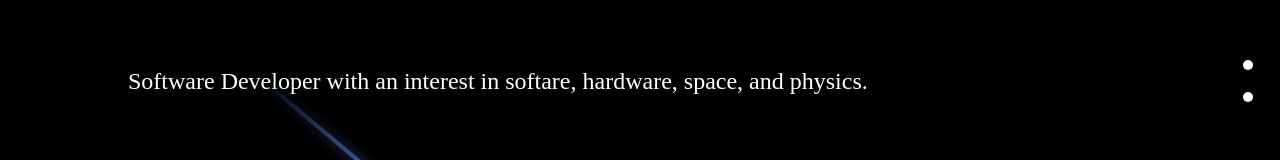
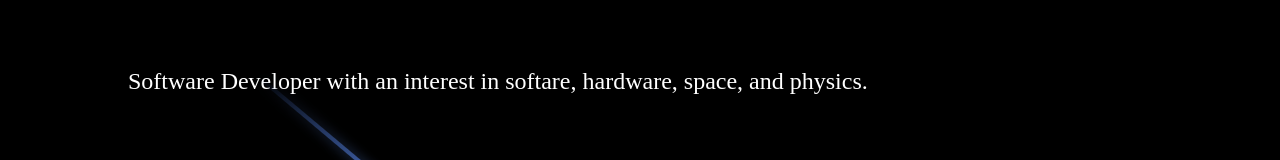
Before and after one commit to pziajski/personal-website, a React (Create React App) app: page / in a window 1280 px wide. Shown: the part 319-479 px from the top of the page. Built offline with nearby package versions, Linux system fonts and the light colour scheme.

Commit message:
removed page indicators

```diff
--- a/src/App.tsx
+++ b/src/App.tsx
@@ -1,12 +1,10 @@
 import './App.scss';
 import { MainContent } from './components/MainContent/MainContent';
-import { PageIndicator } from './components/PageIndicator/PageIndicator';
 
 function App() {
     return (
         <div className="App">
             <MainContent />
-            <PageIndicator />
         </div>
     );
 }
```
